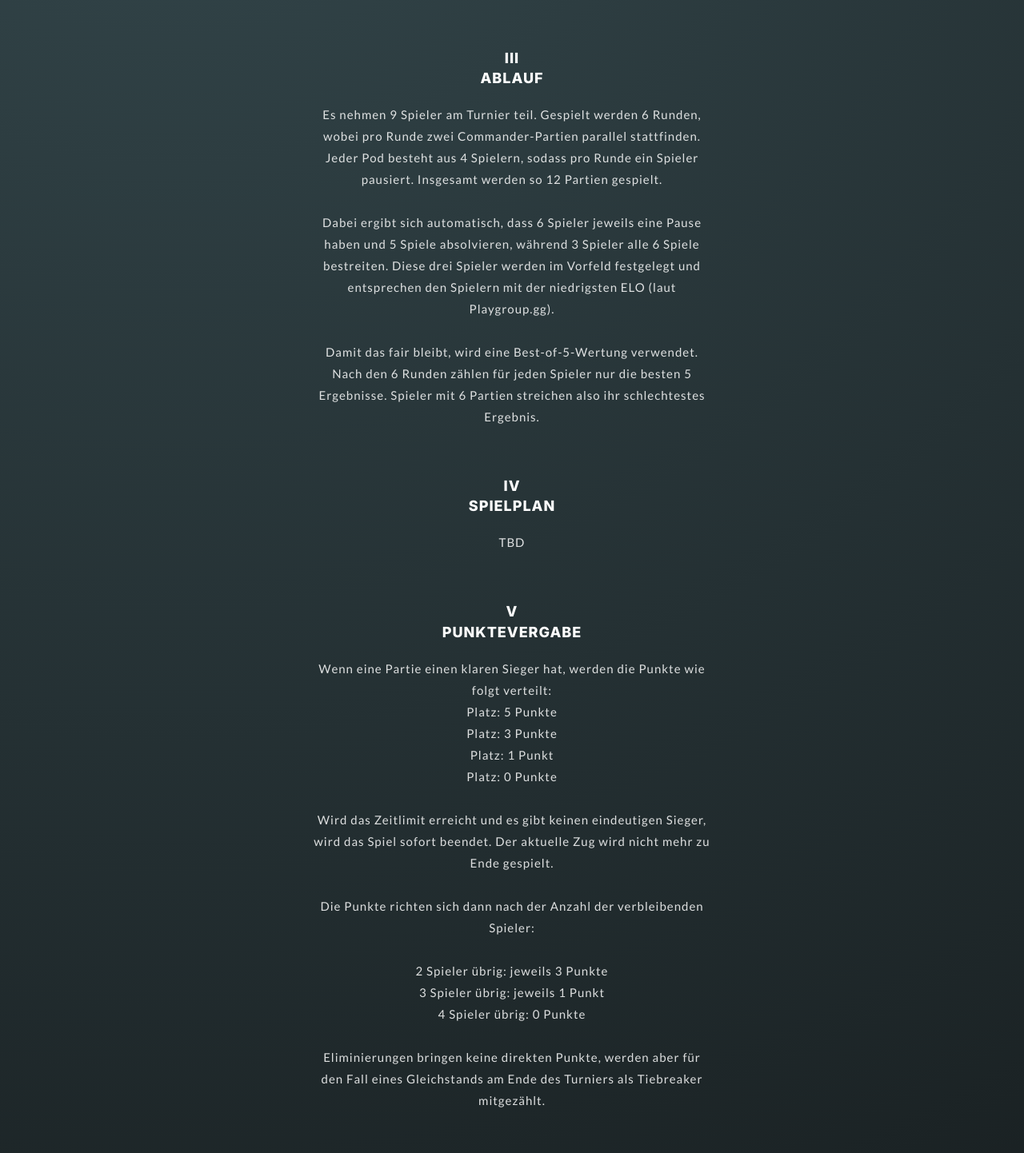
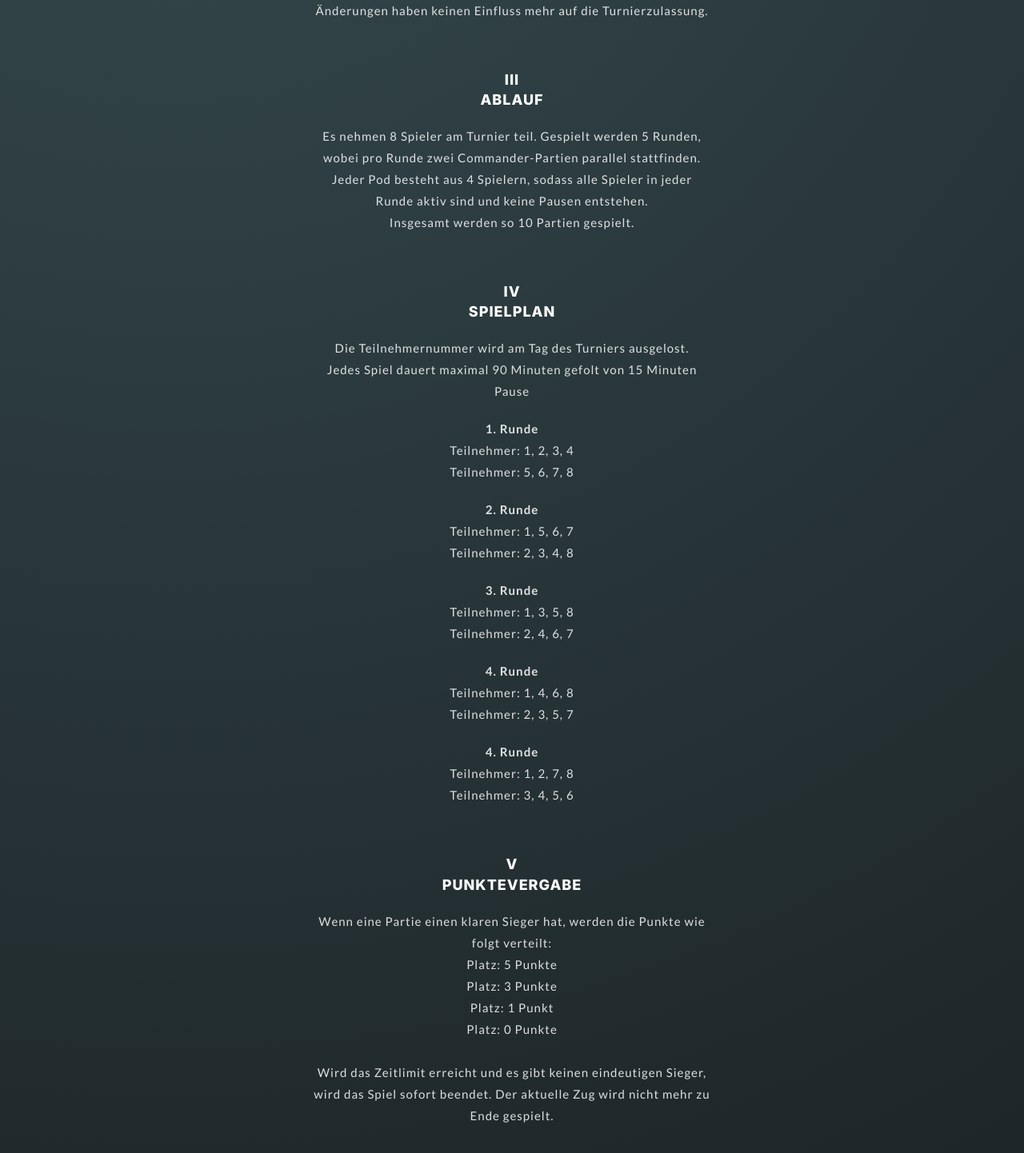
Before and after one commit to cevlah/manaknechte, a Vue app: page /turnier in a window 1280 px wide. Shown: the part 1200-2642 px from the top of the page at 80% size. Built offline with nearby package versions, Linux system fonts and the light colour scheme.

Commit message:
update text

```diff
--- a/src/views/Turnier.vue
+++ b/src/views/Turnier.vue
@@ -16,8 +16,8 @@
       <p>
         Wann: 14.05.2026 <br>
         Wo: Altenberger Straße 51 <br>
-        Zeit: 08:300 Uhr Einlass, 09:00 Beginn<br>
-        Teilnehmer: xxx
+        Zeit: 08:30 Uhr Einlass, 09:00 Beginn<br>
+        Teilnehmer: Paul, Andreas, Daniel, Robert, Felix, Patrick, Hartmut, Florian
       </p>
     </div>
 
@@ -43,9 +43,9 @@
     <div class="container">
       <h2>III <br></br>Ablauf</h2>
       <p>
-        Es nehmen 9 Spieler am Turnier teil. Gespielt werden 6 Runden, wobei pro Runde zwei Commander-Partien parallel stattfinden. Jeder Pod besteht aus 4 Spielern, sodass pro Runde ein Spieler pausiert. Insgesamt werden so 12 Partien gespielt.<br><br>
-        Dabei ergibt sich automatisch, dass 6 Spieler jeweils eine Pause haben und 5 Spiele absolvieren, während 3 Spieler alle 6 Spiele bestreiten. Diese drei Spieler werden im Vorfeld festgelegt und entsprechen den Spielern mit der niedrigsten ELO (laut Playgroup.gg).<br><br>
-        Damit das fair bleibt, wird eine Best-of-5-Wertung verwendet. Nach den 6 Runden zählen für jeden Spieler nur die besten 5 Ergebnisse. Spieler mit 6 Partien streichen also ihr schlechtestes Ergebnis.
+        Es nehmen 8 Spieler am Turnier teil. Gespielt werden 5 Runden, wobei pro Runde zwei Commander-Partien parallel stattfinden. <br>
+        Jeder Pod besteht aus 4 Spielern, sodass alle Spieler in jeder Runde aktiv sind und keine Pausen entstehen. <br>
+        Insgesamt werden so 10 Partien gespielt.<br>
       </p>
     </div>
 
@@ -53,7 +53,39 @@
     <div class="container">
       <h2>IV <br></br>Spielplan</h2>
       <p>
-        TBD
+        Die Teilnehmernummer wird am Tag des Turniers ausgelost.<br>
+        Jedes Spiel dauert maximal 90 Minuten gefolt von 15 Minuten Pause
+      </p>
+
+      <p>
+        <b>1. Runde</b><br>
+        Teilnehmer: 1, 2, 3, 4<br>
+        Teilnehmer: 5, 6, 7, 8<br>
+      </p>
+
+      <p>
+        <b>2. Runde</b><br>
+        Teilnehmer: 1, 5, 6, 7<br>
+        Teilnehmer: 2, 3, 4, 8<br>
+      </p>
+
+      <p>
+        <b>3. Runde</b><br>
+        Teilnehmer: 1, 3, 5, 8<br>
+        Teilnehmer: 2, 4, 6, 7<br>
+      </p>
+
+      <p>
+        <b>4. Runde</b><br>
+        Teilnehmer: 1, 4, 6, 8<br>
+        Teilnehmer: 2, 3, 5, 7<br>
+      </p>
+
+
+      <p>
+        <b>4. Runde</b><br>
+        Teilnehmer: 1, 2, 7, 8<br>
+        Teilnehmer: 3, 4, 5, 6<br>
       </p>
     </div>
 
@@ -77,7 +109,8 @@
         3 Spieler übrig: jeweils 1 Punkt<br>
         4 Spieler übrig: 0 Punkte
         <br><br>
-        Eliminierungen bringen keine direkten Punkte, werden aber für den Fall eines Gleichstands am Ende des Turniers als Tiebreaker mitgezählt.
+        Eliminierungen bringen einen halben Punkt.<br><br>
+        Im Falle eines Punktegleichstands werden zuerst die Siege und dann die Elimierungen als Tiebreaker herangezogen
       </p>
     </div>
 
@@ -85,7 +118,7 @@
     <div class="container">
       <h2>VI <br></br>Zeitregeln</h2>
       <p>
-        Eine Partie dauert maximal 90 Minuten. Sobald die Zeit abläuft, wird das Spiel sofort gestoppt, ohne dass der aktuelle Zug beendet wird. <br>
+        Eine Partie dauert maximal 90 Minuten. Sobald die Zeit abläuft, wird das Spiel sofort gestoppt, wenn man sich noch in einem dirketen Kampf befindet oder ein Zauber gewirkt wird, wird dieser noch ausgespielt. <br>
 
         Bei Regelfragen oder Diskussionen wird die Zeit pausiert.
       </p>
@@ -94,15 +127,15 @@
     <div class="container">
       <h2>VII <br></br>Turnierende & Wertung</h2>
       <p>
-        Nach den 6 Runden ist das Turnier beendet. Alle Punkte werden zusammengezählt (unter Berücksichtigung der Best-of-5-Wertung), und daraus ergibt sich die finale Platzierung.
+        Nach den 5 Runden ist das Turnier beendet. Alle Punkte werden zusammengezählt und daraus ergibt sich die finale Platzierung.
         <br><br>
-        Bei Punktgleichstand entscheidet zunächst die Anzahl der Siege, danach die Anzahl der Eliminierungen. Falls nötig, kann zusätzlich der direkte Vergleich oder ein Losentscheid herangezogen werden.
+        Bei Punktgleichstand entscheidet zunächst die Anzahl der Siege, danach die Anzahl der Eliminierungen.
       </p>
     </div>
 
 
     <div class="container">
-      <h2>VIII <br></br>Foulplay</h2>
+      <h2>VIII <br></br>Foulplay (mögliche Punktabzüge)</h2>
       <p>
         <b>Unfaires verhalten gegenüber Mitspielern</b><br>
         Beispiel: Ein Spieler macht abfällige oder respektlose Kommentare, verhält sich aggressiv oder verhöhnt andere Spieler nach einer Eliminierung.
```
